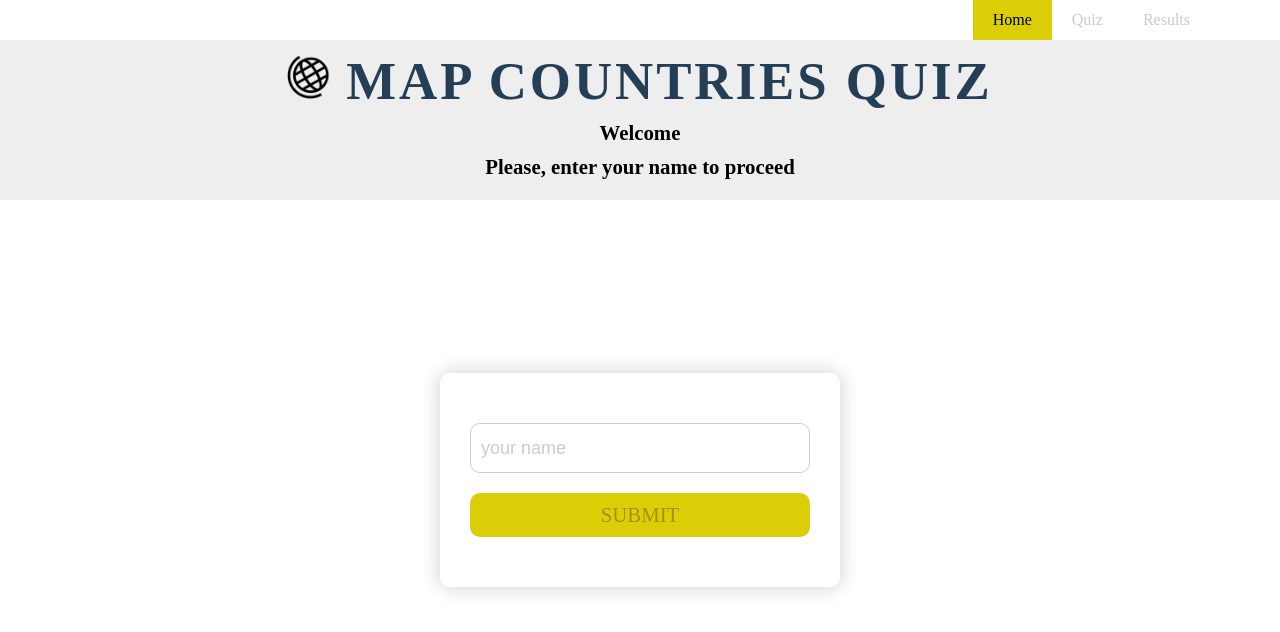
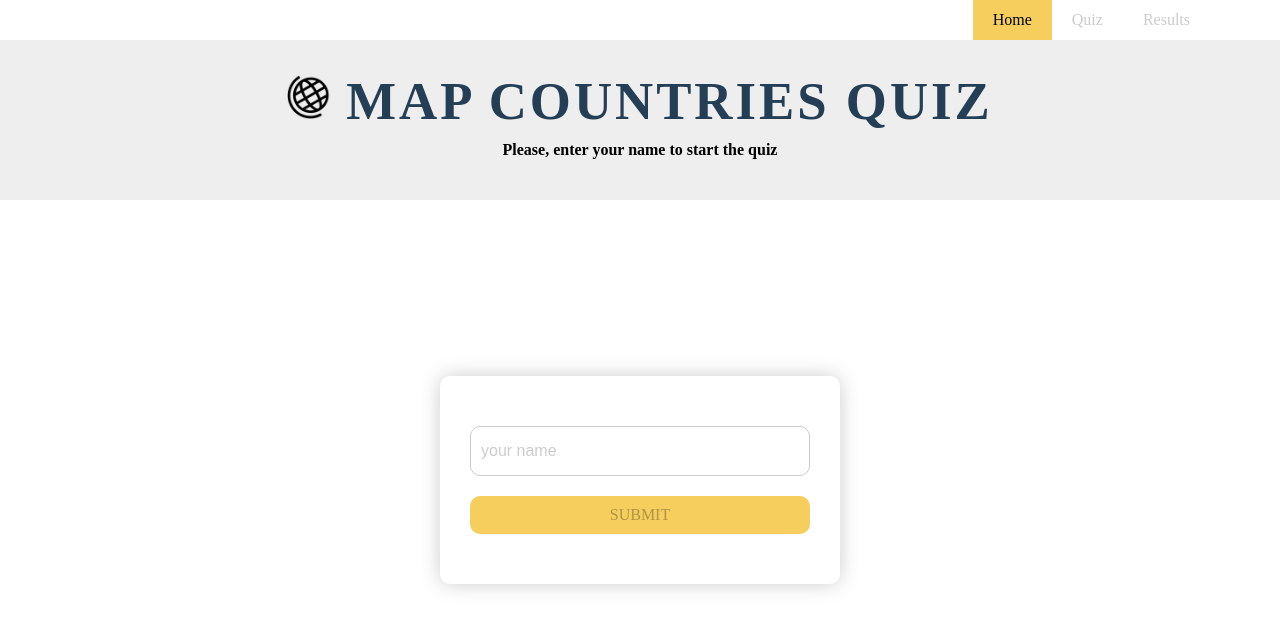
Before and after one commit to monika-stempniak/MapCountriesQuiz, a React app: page / in a window 1280 px wide. Shown: the top 632 px of the page. Built offline with nearby package versions, Linux system fonts and the light colour scheme; the HTML template or start-up script is replaced by a standard one.

Commit message:
Update style: font-size, &color-mustard, some texts

```diff
--- a/src/js/components/Scores.jsx
+++ b/src/js/components/Scores.jsx
@@ -15,19 +15,19 @@ const Scores = (props: Props) => {
   const answer = () => {
     let a;
     if (userAnswer === "") a = "-";
-    else if (userAnswer === false) a = "false";
-    else a = "true";
+    else if (userAnswer === false) a = "wrong";
+    else a = "good";
     return a;
   };
 
   const classAnswer = () => {
     let classEnding;
     switch (answer()) {
-      case "true":
+      case "good":
         classEnding = "good";
         break;
-      case "false":
-        classEnding = "bad";
+      case "wrong":
+        classEnding = "wrong";
         break;
       default:
         classEnding = "no-answer";
--- a/src/js/scenes/Home.jsx
+++ b/src/js/scenes/Home.jsx
@@ -54,8 +54,9 @@ class Home extends React.Component<Props, State> {
     return (
       <div className="home">
         <Header>
-          <h2 className="home__header">Welcome</h2>
-          <h3 className="home__header">Please, enter your name to proceed</h3>
+          <h2 className="home__header">
+            Please, enter your name to start the quiz
+          </h2>
         </Header>
         <section className="home__content">
           <dir className="container">
--- a/src/js/scenes/Results.jsx
+++ b/src/js/scenes/Results.jsx
@@ -55,7 +55,7 @@ const Results = ({ userName, countries, userAnswers, history }: Props) => {
         >
           Play again
         </Button>
-        <h2 className="results__header">Results</h2>
+        <h2 className="results__header .visuallyhidden">Results</h2>
       </Header>
       <section className="results__content">
         <hr />
--- a/src/js/scenes/Topbar.jsx
+++ b/src/js/scenes/Topbar.jsx
@@ -19,7 +19,7 @@ type State = {
     capital: string,
   },
   goodAnswer: number,
-  badAnswer: number,
+  wrongAnswer: number,
   isStartClicked: boolean,
   isHintLinkVisible: boolean,
   isHintVisible: boolean,
@@ -58,7 +58,7 @@ class Topbar extends React.Component<Props, State> {
       capital: "",
     },
     goodAnswer: 0,
-    badAnswer: 0,
+    wrongAnswer: 0,
     isStartClicked: false,
     isHintLinkVisible: false,
     isHintVisible: false,
@@ -85,7 +85,7 @@ class Topbar extends React.Component<Props, State> {
         capital: "",
       },
       goodAnswer: 0,
-      badAnswer: 0,
+      wrongAnswer: 0,
       isStartClicked: false,
       isHintLinkVisible: false,
       isHintVisible: false,
@@ -180,7 +180,7 @@ class Topbar extends React.Component<Props, State> {
   };
 
   UNSAFE_componentWillReceiveProps(nextProps: Props) {
-    const { isStartClicked, goodAnswer, badAnswer, countries } = this.state;
+    const { isStartClicked, goodAnswer, wrongAnswer, countries } = this.state;
     const { answer } = this.props;
     if (nextProps.countries) {
       this.setState({
@@ -203,7 +203,7 @@ class Topbar extends React.Component<Props, State> {
         this.props.addUserAnswers({ code, answer: true });
       } else {
         this.setState({
-          badAnswer: badAnswer + 1,
+          wrongAnswer: wrongAnswer + 1,
         });
         this.props.addUserAnswers({ code, answer: false });
       }
@@ -218,7 +218,7 @@ class Topbar extends React.Component<Props, State> {
       hintMessage,
       isStartClicked,
       goodAnswer,
-      badAnswer,
+      wrongAnswer,
       isStartDisable,
     } = this.state;
 
@@ -278,8 +278,8 @@ class Topbar extends React.Component<Props, State> {
                     <th scope="col" className="topbar__table--good">
                       Good
                     </th>
-                    <th scope="col" className="topbar__table--bad">
-                      Bad
+                    <th scope="col" className="topbar__table--wrong">
+                      Wrong
                     </th>
                   </tr>
                 </thead>
@@ -293,7 +293,7 @@ class Topbar extends React.Component<Props, State> {
                     </td>
                     <td>{`${countries.length}/3`}</td>
                     <td className="topbar__table--good">{goodAnswer}</td>
-                    <td className="topbar__table--bad">{badAnswer}</td>
+                    <td className="topbar__table--wrong">{wrongAnswer}</td>
                   </tr>
                 </tbody>
               </table>
--- a/src/scss/partials/_Home.scss
+++ b/src/scss/partials/_Home.scss
@@ -32,7 +32,7 @@
     &-input {
       width: 100%;
       height: 50px;
-      font-size: 18px;
+      font-size: 1rem;
       padding-left: 10px;
       display: block;
       outline: none;
--- a/src/scss/partials/_Scoresheet.scss
+++ b/src/scss/partials/_Scoresheet.scss
@@ -4,7 +4,7 @@
   &__title,
   &__head {
     text-transform: uppercase;
-    font-size: 20px;
+    font-size: 1.2rem;
     text-align: left;
   }
 
--- a/src/scss/partials/_map.scss
+++ b/src/scss/partials/_map.scss
@@ -58,7 +58,7 @@
 
   &__country-name {
     background: rgba(255, 255, 255, 0.8);
-    font-size: 1.2rem;
+    font-size: 1rem;
     overflow: visible;
     position: fixed;
     top: 200px;
--- a/src/scss/partials/_topbar.scss
+++ b/src/scss/partials/_topbar.scss
@@ -31,10 +31,11 @@
     font-size: 1rem;
     text-align: left;
   }
+
   &__user {
     display: block;
     color: $color-mustard;
-    font-size: 20px;
+    font-size: 1.2rem;
     letter-spacing: 1.5px;
   }
 
@@ -113,7 +114,7 @@
 
   &-region {
     padding: 0 10px;
-    font-size: 20px;
+    font-size: 1rem;
     cursor: pointer;
     text-transform: uppercase;
     color: $color-marine;
--- a/src/scss/partials/_variables.scss
+++ b/src/scss/partials/_variables.scss
@@ -1,11 +1,12 @@
 $color-marine: #233e55;
 $color-light-gray: #eee;
-$color-mustard: #dcce06;
+// $color-mustard: #dcce06;
+$color-mustard: #f6ce5d;
 $color-good: #90aa0d;
-$color-bad: #e34141;
+$color-wrong: #e34141;
 $color-gray: #ccc;
 
-$scores: good, bad;
+$scores: good, wrong;
 
 @mixin flexbox($justify-content, $align-items) {
   display: flex;
@@ -21,7 +22,7 @@ $scores: good, bad;
       }
     } @else {
       .#{$selector}--#{$score} {
-        color: $color-bad;
+        color: $color-wrong;
       }
     }
   }
@@ -32,7 +33,7 @@ $scores: good, bad;
   border-radius: 10px;
   border: none;
   background-color: $color-mustard;
-  font-size: 1.3rem;
+  font-size: 1rem;
   text-transform: uppercase;
   font-family: "Black Ops One", cursive;
   outline: none;
@@ -47,5 +48,5 @@ $scores: good, bad;
 
 %section-header {
   margin: 10px 0;
-  font-size: 1.3rem;
+  font-size: 1rem;
 }
```
